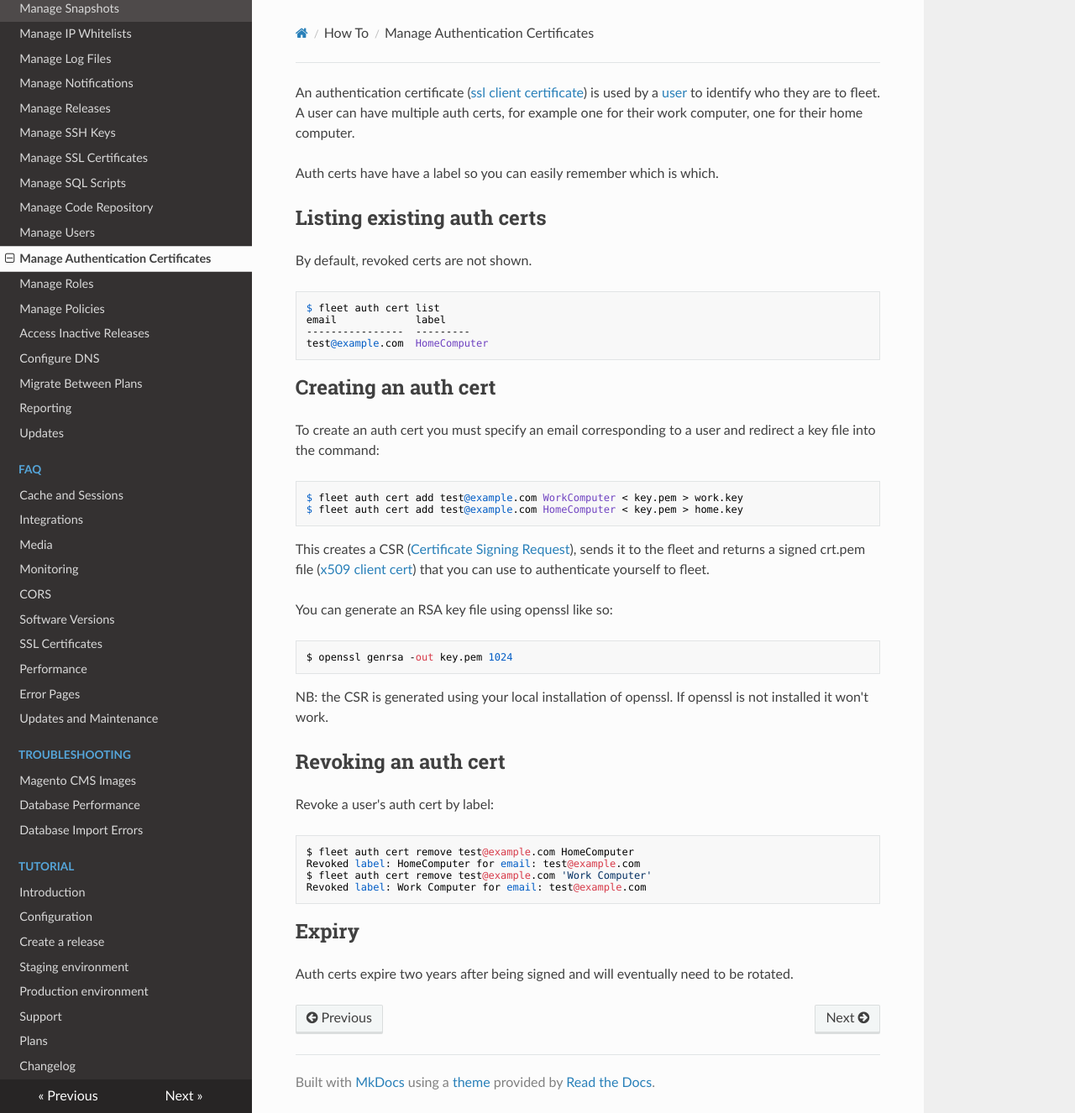
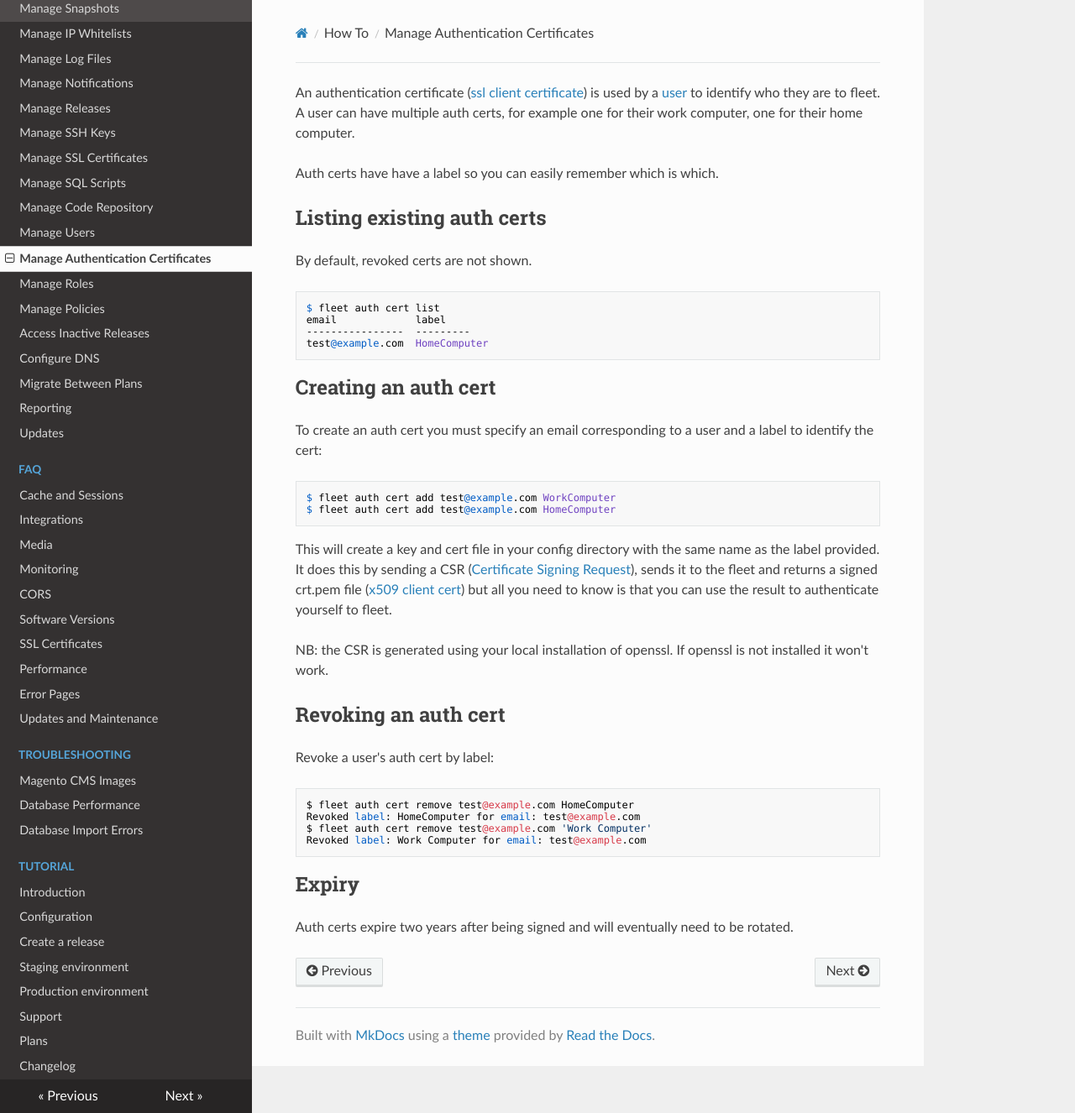
Before and after one commit to anchor/fleet-magento-docs, an MkDocs documentation site: the page built from docs/how-to/manage-certs.md, in a window 1280 px wide and 1326 px high. Shown: the whole window at 84% size. Built offline with MkDocs 1.6.1, drawn with Linux system fonts in a browser that asks for light colours; nearby versions of some CDN libraries; old or Windows-style settings are respelled for this version of MkDocs.

Commit message:
update add cert to correspond to newest in email-verification branch

````diff
--- a/docs/how-to/manage-certs.md
+++ b/docs/how-to/manage-certs.md
@@ -17,20 +17,14 @@ test@example.com  HomeComputer
 Creating an auth cert
 ----
 
-To create an auth cert you must specify an email corresponding to a user and redirect a key file into the command:
+To create an auth cert you must specify an email corresponding to a user and a label to identify the cert:
 
 ```
-$ fleet auth cert add test@example.com WorkComputer < key.pem > work.key
-$ fleet auth cert add test@example.com HomeComputer < key.pem > home.key
+$ fleet auth cert add test@example.com WorkComputer
+$ fleet auth cert add test@example.com HomeComputer
 ```
 
-This creates a CSR ([Certificate Signing Request](https://en.wikipedia.org/wiki/Certificate_sigining_request)), sends it to the fleet and returns a signed crt.pem file ([x509 client cert](https://en.wikipedia.org/wiki/X.509)) that you can use to authenticate yourself to fleet.
-
-You can generate an RSA key file using openssl like so:
-
-```
-$ openssl genrsa -out key.pem 1024
-```
+This will create a key and cert file in your config directory with the same name as the label provided. It does this by sending a CSR ([Certificate Signing Request](https://en.wikipedia.org/wiki/Certificate_sigining_request)), sends it to the fleet and returns a signed crt.pem file ([x509 client cert](https://en.wikipedia.org/wiki/X.509)) but all you need to know is that you can use the result to authenticate yourself to fleet.
 
 NB: the CSR is generated using your local installation of openssl. If openssl is not installed it won't work.
 
````
